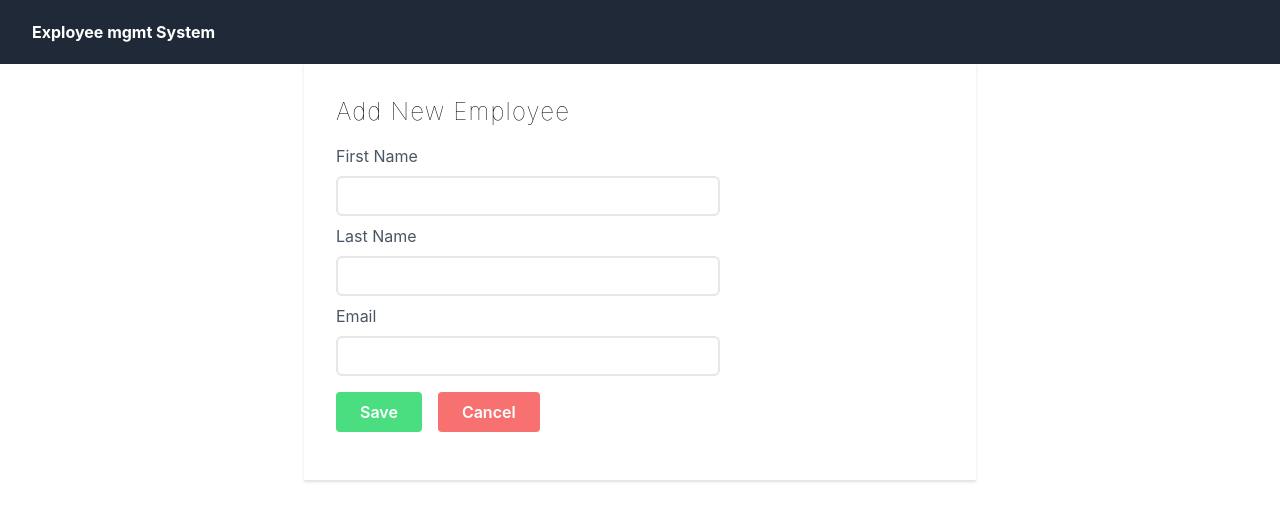
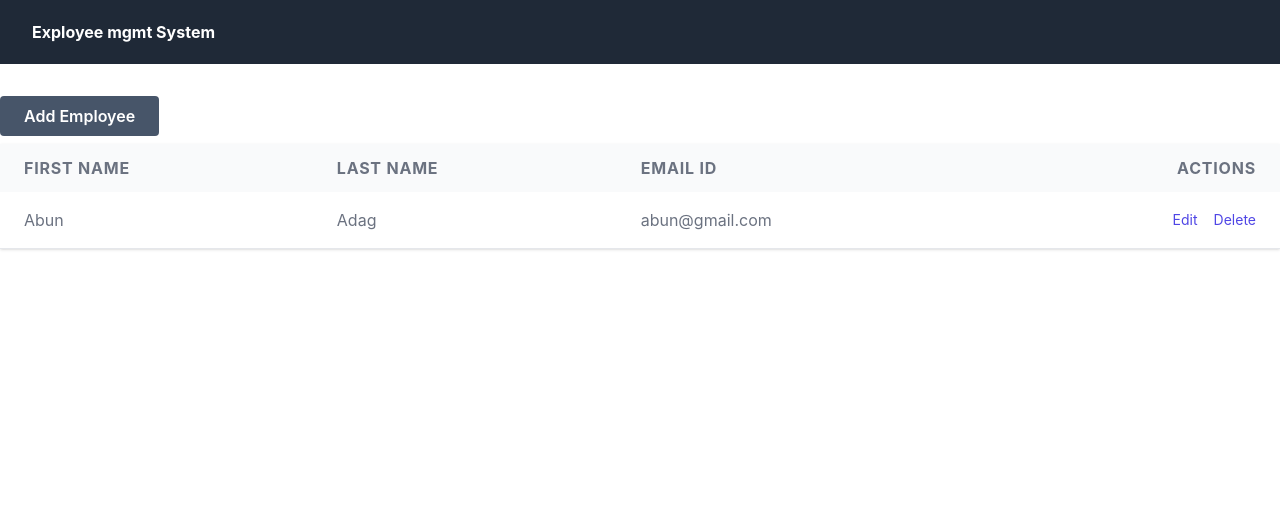
Before and after one commit to fadega/employee-mgmt-ui, a React (Create React App) app: page / in a window 1280 px wide. Shown: the top 520 px of the page. Built offline with nearby package versions, Linux system fonts and the light colour scheme.

Commit message:
Routes for uiI List Employee addede

```diff
--- a/package.json
+++ b/package.json
@@ -9,7 +9,8 @@
     "axios": "^1.3.4",
     "react": "^18.2.0",
     "react-dom": "^18.2.0",
-    "react-scripts": "5.0.1",
+    "react-router-dom": "^6.10.0",
+    "react-scripts": "^5.0.1",
     "web-vitals": "^2.1.4"
   },
   "scripts": {
--- a/src/App.js
+++ b/src/App.js
@@ -1,14 +1,30 @@
 
+import { BrowserRouter, Routes, Route } from 'react-router-dom';
 import './App.css';
 import AddEmployee from './components/AddEmployee';
+import EmployeeList from './components/EmployeeList';
 import Navbar from './components/Navbar';
+import React from 'react';
+// import { ReactDOM } from 'react-don';
 
 function App() {
   return (
     <>
+      <BrowserRouter>
+        <Navbar />
+        <Routes>
+          <Route index element={<EmployeeList />} />
+          <Route path='/' element={<EmployeeList />} />
+          <Route path='/employeeList' element={EmployeeList} />
+          <Route path='/addEmployee' element={<AddEmployee />} />
+        </Routes>
 
-      <Navbar />
-      <AddEmployee />
+
+
+        {/* <EmployeeList />
+        <AddEmployee />  */}
+      </BrowserRouter>
+
 
     </>
   );
--- /dev/null
+++ b/src/components/EmployeeList.js
@@ -0,0 +1,46 @@
+import React from 'react'
+import { useNavigate } from 'react-router-dom'
+
+const EmployeeList = () => {
+
+    const navigate = useNavigate()
+  return (
+    <div className='container mx-au my-8'>
+      <div className='h-12'>
+        <button
+            onClick={() => navigate('/addEmployee')}
+            className='rounded bg-slate-600 text-white px-6 py-2 font-semibold hover:bg-slate-700'>
+            Add Employee
+        </button>
+      </div>
+      <div className='flex shadow border-b'>
+        <table className='min-w-full'>
+            <thead className='bg-gray-50'>
+                <tr>
+                    <th className='text-left font-med px-6 py-3 text-gray-500 uppercase tracking-wider'>First Name</th>
+                    <th className='text-left font-med px-6 py-3 first-letter:py-3 text-gray-500 uppercase tracking-wider'>Last Name</th>
+                    <th className='text-left font-med px-6 py-3 first-letter:py-3 text-gray-500 uppercase tracking-wider'>Email ID</th>
+                    <th className='text-right font-med px-6 py-3 text-gray-500 uppercase tracking-wider'>Actions</th>
+                </tr>
+            </thead>
+            <tbody className='bg-white'>
+                <tr>
+                    <td className='px-6 py-4 whitespace-nowrap'> <div className='tex-sm text-gray-500'>Abun</div> </td>
+                    <td className='px-6 py-4 whitespace-nowrap'><div className='tex-sm text-gray-500'>Adag</div> </td>
+                    <td className='px-6 py-4 whitespace-nowrap'><div className='tex-sm text-gray-500'>abun@gmail.com</div> </td>
+                    <td className='px-6 py-4 whitespace-nowrap text-right text-sm'>
+                        <a href="#" className=' text-indigo-600 hover:text-indigo-800 px-4'>Edit</a>
+                        <a href="#" className=' text-indigo-600 hover:text-indigo-800'>Delete</a>
+
+                    </td>
+
+                </tr>
+            </tbody>
+        </table>
+
+      </div>
+    </div>
+  )
+}
+
+export default EmployeeList
```
Also changed, not shown: 1 other file (tests, documents, lock files or other folders).
